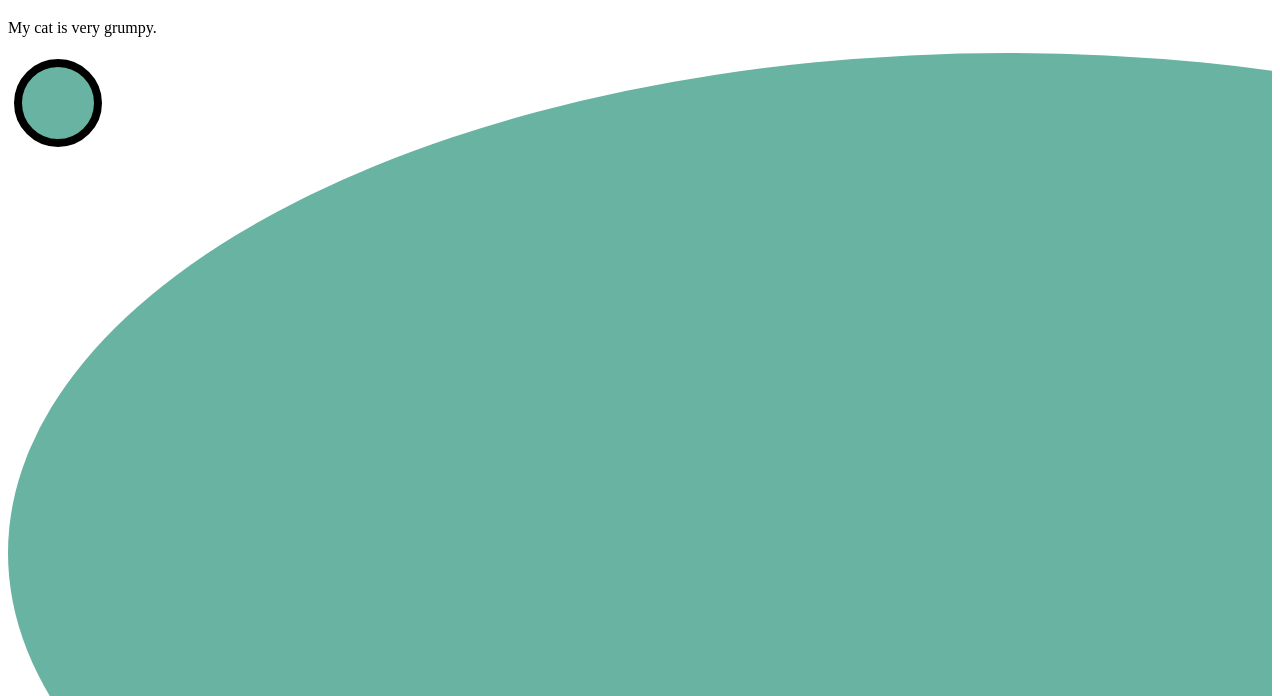
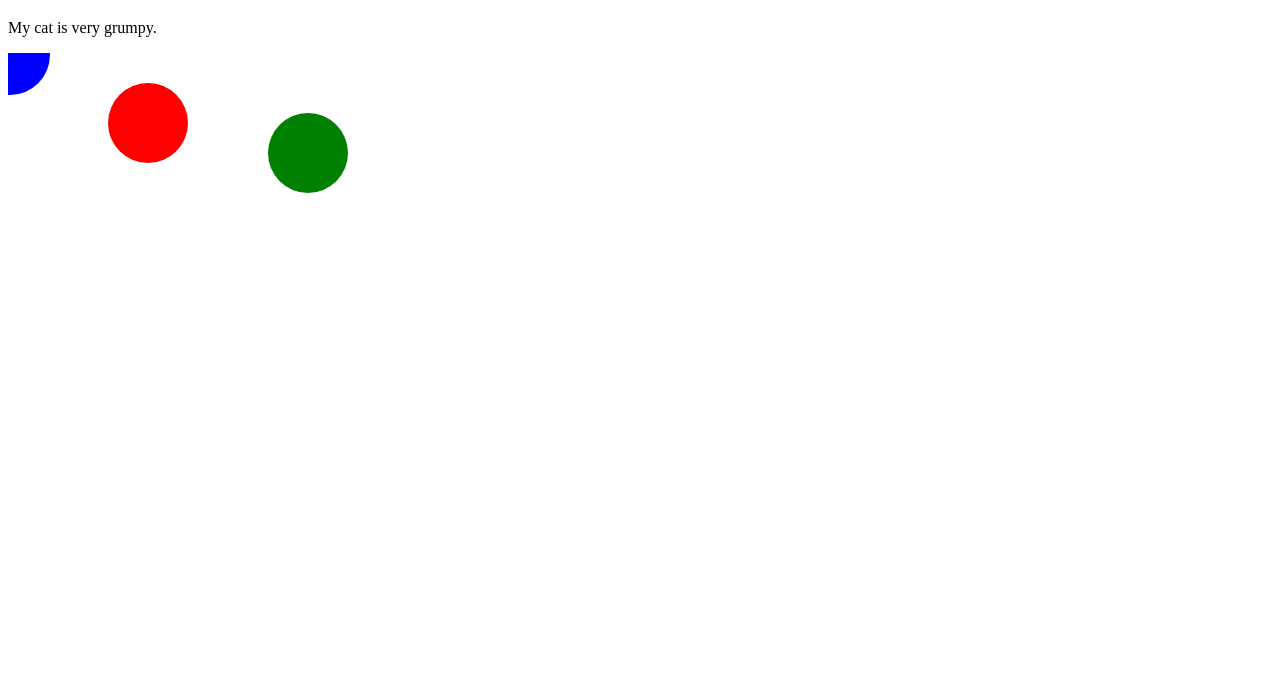
Before and after one commit to LetsBeExplorers/WebSandbox, a plain HTML site: page index.html in a window 1280 px wide. Shown: the part 61-757 px from the top of the page. Drawn offline with nearby package versions, Linux system fonts and the light colour scheme.

Commit message:
used script to add all circles

```diff
--- a/index.html
+++ b/index.html
@@ -16,15 +16,17 @@
 
 <p>My cat is very grumpy.</p>
 
-<svg width="100%" height="5000">
-  <circle class="target" style="fill: #69b3a2" stroke="black" cx=50 cy=50 r=40></circle>
-  <ellipse style="fill: #69b3a2" cx="1000" cy="500" rx="1000" ry="500"></ellipse>
-</svg>
+<!-- Add an svg area, empty -->
+<svg id="dataviz_area" height=200 width=450></svg>
 
 <script>
-d3
-  .select(".target")  // select the elements that have the class 'target'
-  .style("stroke-width", 8) // change their style: stroke width is not equal to 8 pixels
+var svg = d3.select("#dataviz_area")
+svg.append("circle")
+  .attr("cx", 2).attr("cy", 2).attr("r", 40).style("fill", "blue");
+svg.append("circle")
+  .attr("cx", 140).attr("cy", 70).attr("r", 40).style("fill", "red");
+svg.append("circle")
+  .attr("cx", 300).attr("cy", 100).attr("r", 40).style("fill", "green");
 </script>
 
 </body>
```
